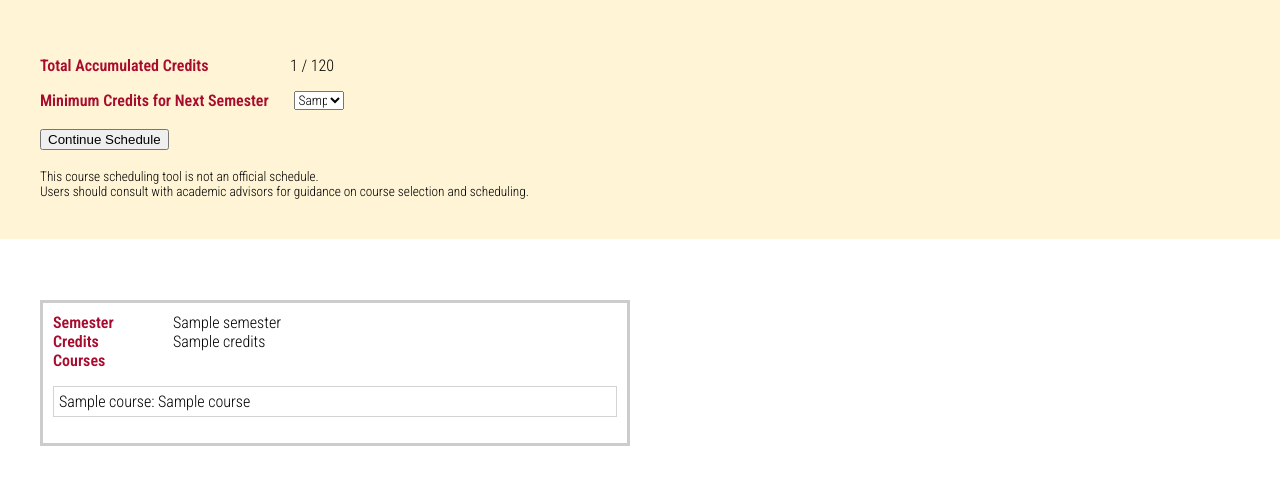
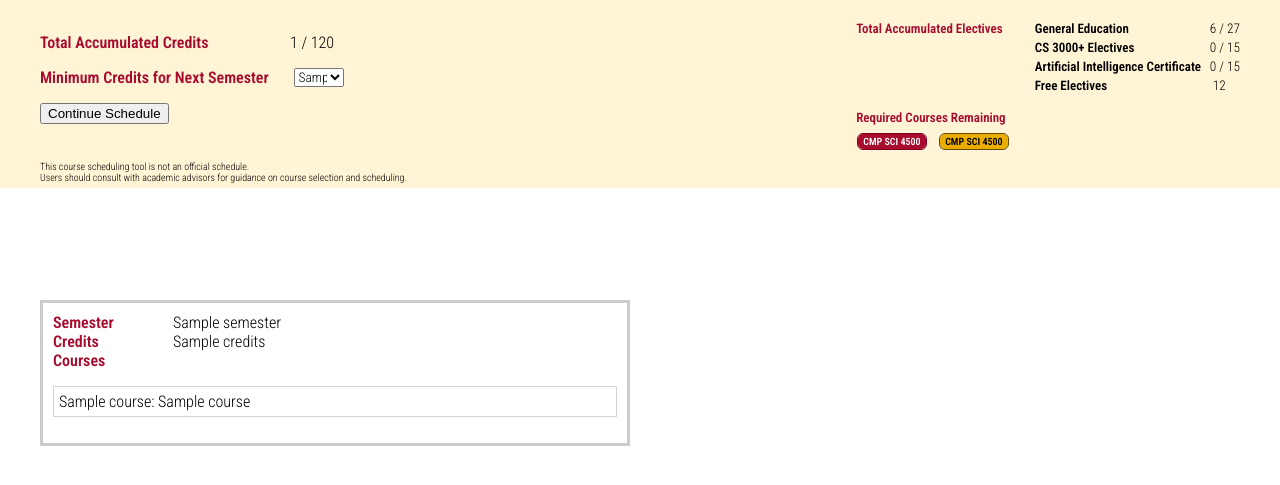
Before and after one commit to patrick-jennewein/UMSL_Course_Scheduler, a Flask app: template app/templates/index.html in a window 1280 px wide. Shown: the top 485 px of the page. After the commit the page ends 446 px from the top, so only its background shows below. Run offline with Flask 3, Linux system fonts and the light colour scheme; the template is opened without the code that fills it: most values are stand-ins (such as "Sample title", 1, 10 or a date in 2020).

Commit message:
Modified header styling to accomodate the counters for electives. Counters and course list have not been updated with real values yet. Also updated formatting of code.

```diff
--- a/app/static/styles/mainpage.css
+++ b/app/static/styles/mainpage.css
@@ -1,31 +1,32 @@
-body{
+body {
   margin: 0;
 }
 
-@media screen and (min-width: 0px){
+@media screen and (min-width: 0px) {
   body {
     height: 100vh;
   }
 
   /* cover page styles*/
-    .cover-page-background{
+  .cover-page-background {
     display: flex;
     justify-content: center;
     align-items: center;
     height: 100vh;
-        background: linear-gradient(rgba(0, 0, 0, 0.5), rgba(0, 0, 0, 0.5)), url('https://www.umsl.edu/new-home/files/images/tour-2023.jpg');
+    background: linear-gradient(rgba(0, 0, 0, 0.5), rgba(0, 0, 0, 0.5)),
+      url("https://www.umsl.edu/new-home/files/images/tour-2023.jpg");
     background-repeat: no-repeat;
     background-size: cover;
     background-position: center;
     box-shadow: inset 0 0 10em 6em #000;
   }
-    .form-container{
+  .form-container {
     background-color: rgba(255, 255, 255, 0.9);
     border-radius: 20px;
     padding: 30px;
     font-family: "Roboto Condensed", sans-serif;
   }
-    .form-container img{
+  .form-container img {
     width: 300px;
     display: block;
     margin: auto;
@@ -45,23 +46,109 @@ body{
     font-weight: 300;
   }
 
+
+
+
+  /*
+
+
+WORKING ON LAYOUT HERE - HEADER
+
+
+*/
   /* semester-by-semester styles */
-    .scheduler .next-semester{
-        padding: 40px;
+  .scheduler {
+    display: flex;
+    justify-content: flex-start;
+    flex-direction: column;
+  }
+
+  .header-container {
+    display: flex;
+    flex-direction: column;
+    position: fixed;
+    min-width: 100vw;
     top: 0;
-        position: fixed;
-        width: 100vw;
-        max-height: 300px;
+    background-color: #fff4d5;
+    font-size: medium;
   }
-    .next-semester{
-        background-color: #fff4d5;
+
+  .header-container .next-semester {
+    /*background-color: blue;*/
+    display: flex;
+    flex-direction: row;
+    justify-content: space-between;
+    align-items: center;
   }
-    .next-semester label{
+
+  .next-semester .advance-to-next {
+    /*background-color: yellow;*/
+    padding: 2px 40px;
+  }
+
+  .next-semester .counts {
+    /*background-color: orange;*/
+    padding: 2px 40px;
+  }
+
+  /* labels for Total credits and advancing to next semester*/
+  .advance-to-next label {
     display: inline-block;
     color: #a80b2d;
     width: 250px;
     font-weight: 600;
   }
+
+  /* Smaller labels for elective counters */
+  .counts label {
+    display: inline-block;
+    color: #a80b2d;
+    width: 175px;
+    font-weight: 550;
+    font-size: small;
+  }
+
+  sub-label {
+    display: inline-block;
+    color: #000000;
+    width: 175px;
+    font-weight: 550;
+    font-size: small;
+  }
+
+  .course-container {
+    /*background-color: violet;*/
+    padding: 5px 1px;
+  }
+
+  /*course icon styling*/
+  .course-container degree {
+    outline: 1px solid #800020;
+    background-color: #a80b2d;
+    border-radius: 5px;
+    margin: 3px 10px 1px 1px;
+    padding: 2px 5px;
+    color: #ffffff;
+    font-size: x-small;
+    font-weight: 600;
+  }
+
+  .course-container certificate {
+    outline: 1px solid #654a00;
+    background-color: #eaad00;
+    border-radius: 5px;
+    margin: 3px 10px 1px 1px;
+    padding: 2px 5px;
+    font-size: x-small;
+    font-weight: 600;
+  }
+
+  .header-container .disclaimer {
+    /*background-color: pink;*/
+    padding: 5px 1px 5px 40px;
+    font-size: x-small;
+  }
+
   .next-semester select {
     display: inline-block;
     width: 50px;
@@ -69,10 +156,20 @@ body{
     font-family: "Roboto Condensed", sans-serif;
     font-weight: 300;
   }
-    .scheduler .semester-schedules{
+
+  .scheduler .semester-schedules {
     padding: 20px;
     margin: 280px 20px 20px 20px;
   }
+  /*
+
+WORKING ON LAYOUT HERE - HEADER
+
+
+*/
+
+
+
 
   /* full-schedule styles */
   .full-schedule-scheduler .semester-schedules {
@@ -93,44 +190,44 @@ body{
   .grid-item:hover {
     background-color: #fff7df;
     border: 3px solid #a80b2d;
-        transition: 1.0s;
+    transition: 1s;
   }
 
-
   /* styles for BOTH semester-by-semester AND full-schedule */
-    .semester-schedules p{
+  .semester-schedules p {
     margin: 0;
   }
-    .scheduler, .full-schedule-scheduler {
+  .scheduler,
+  .full-schedule-scheduler {
     font-family: "Roboto Condensed", sans-serif;
     font-weight: 300;
   }
-    .semester-schedules label{
+  .semester-schedules label {
     display: inline-block;
     color: #a80b2d;
-        width: 120px;               /* changes how far away semester, credits are from edge*/
+    width: 120px; /* changes how far away semester, credits are from edge*/
     font-weight: 600;
   }
-    .semester-schedules ul{
+  .semester-schedules ul {
     margin-left: 0;
     padding-left: 0;
   }
-    .semester-schedules li{
+  .semester-schedules li {
     list-style: none;
     padding-left: 0;
     margin-top: 10px;
   }
-    .course-number{
+  .course-number {
     display: inline-block;
   }
-    .course-name{
+  .course-name {
     display: inline-block;
   }
-    .course-name-and-num{
+  .course-name-and-num {
     border: 1px solid lightgray;
     padding: 5px;
   }
-    .course-name-and-num:hover{
+  .course-name-and-num:hover {
     background-color: #a80b2d;
     color: white;
     border: 1px solid black;
@@ -138,7 +235,6 @@ body{
     font-weight: 600;
     margin-left: 50px;
   }
-
 }
 
 @media screen and (max-width: 768px) {
--- a/app/templates/index.html
+++ b/app/templates/index.html
@@ -1,21 +1,24 @@
 <html>
+
 <head>
-        <link rel= "stylesheet" type= "text/css" href= "{{ url_for('static',filename='styles/mainpage.css') }}">
+    <link rel="stylesheet" type="text/css" href="{{ url_for('static',filename='styles/mainpage.css') }}">
     <link rel="preconnect" href="https://fonts.googleapis.com">
     <link rel="preconnect" href="https://fonts.gstatic.com" crossorigin>
-        <link href="https://fonts.googleapis.com/css2?family=Roboto+Condensed:ital,wght@0,100..900;1,100..900&display=swap" rel="stylesheet">
-        <script src= "{{ url_for('static',filename='js/initial_page_utils.js') }}"></script>
-        <script src= "{{ url_for('static',filename='js/drag_drop_utils.js') }}"></script>
+    <link href="https://fonts.googleapis.com/css2?family=Roboto+Condensed:ital,wght@0,100..900;1,100..900&display=swap"
+        rel="stylesheet">
+    <script src="{{ url_for('static',filename='js/initial_page_utils.js') }}"></script>
+    <script src="{{ url_for('static',filename='js/drag_drop_utils.js') }}"></script>
 </head>
+
 <body>
     <form id="form" action="/schedule" method="post">
         <!-- First page: page to set up schedule and enter in parameters -->
         {% if initial_load %}
-                <div class = "cover-page-background">
+        <div class="cover-page-background">
 
             <!-- Menu -->
-                    <div class = "form-container">
-                        <img src = "https://www.umsl.edu/branding/logos/images/vertical-triton-red-blk.png">
+            <div class="form-container">
+                <img src="https://www.umsl.edu/branding/logos/images/vertical-triton-red-blk.png">
                 <br><br>
 
                 <!-- Select current semester-->
@@ -54,7 +57,8 @@
                 <label for="courses_taken">Select Completed Courses</label>
                 <select name="courses_taken" id="taken_courses" multiple onChange="handleTakenCourseSelect(this)">
                     {% for required_course in required_courses %}
-                            <option value="{{required_course.course}}" credits="{{required_course.credits}}">{{ required_course.course }}</option>
+                    <option value="{{required_course.course}}" credits="{{required_course.credits}}">{{
+                        required_course.course }}</option>
                     {% endfor %}
                 </select>
                 <br><br>
@@ -86,9 +90,11 @@
                 <input type="hidden" name="semester_number" value="{{ semester_number }}">
                 <input type="hidden" name="min_3000_course" value="{{ min_3000_course }}">
                 <input type="hidden" name="include_summer" value="{{ include_summer }}">
-                        <input type="hidden" id="json_required_courses" name="json_required_courses" value="{{ json_required_courses }}">
+                <input type="hidden" id="json_required_courses" name="json_required_courses"
+                    value="{{ json_required_courses }}">
                 <input type="hidden" name="num_3000_replaced_by_cert_core" value="{{ num_3000_replaced_by_cert_core }}">
-                        <input type="hidden" name="cert_elective_courses_still_needed" value="{{ cert_elective_courses_still_needed }}">
+                <input type="hidden" name="cert_elective_courses_still_needed"
+                    value="{{ cert_elective_courses_still_needed }}">
                 <input type="hidden" name="elective_courses" value="{{ elective_courses }}">
                 <input type="hidden" name="gen_ed_credits_still_needed" value="{{ gen_ed_credits_still_needed }}">
                 <input type="submit" name="single_semester" value="Start Schedule (by Semester)">
@@ -102,8 +108,10 @@
         <input type="hidden" id="courses_taken" name="courses_taken" value="{{ courses_taken }}">
         <input type="hidden" name="semesters" value="{{ semesters }}">
         <input type="hidden" name="total_credits" value="{{ total_credits }}">
-                <input type="hidden" id="required_courses_dict_list" name="required_courses_dict_list" value="{{ required_courses_dict_list }}">
-                <input type="hidden" id="required_courses_dict_list_unchanged" name="required_courses_dict_list_unchanged" value="{{ required_courses_dict_list_unchanged }}">
+        <input type="hidden" id="required_courses_dict_list" name="required_courses_dict_list"
+            value="{{ required_courses_dict_list }}">
+        <input type="hidden" id="required_courses_dict_list_unchanged" name="required_courses_dict_list_unchanged"
+            value="{{ required_courses_dict_list_unchanged }}">
         <input type="hidden" id="course_schedule" name="course_schedule" value="{{ course_schedule }}">
         <input type="hidden" name="semester_number" value="{{ semester_number }}">
         <input type="hidden" name="min_3000_course" value="{{ min_3000_course }}">
@@ -111,17 +119,30 @@
         <input type="hidden" name="certificate_choice" value="{{ certificates }}">
         <input type="hidden" name="num_3000_replaced_by_cert_core" value="{{ num_3000_replaced_by_cert_core }}">
         <input type="hidden" name="cert_elective_courses_still_needed" value="{{ cert_elective_courses_still_needed }}">
-                <input type="hidden" name="TOTAL_CREDITS_FOR_CERTIFICATE_ELECTIVES" value="{{ TOTAL_CREDITS_FOR_CERTIFICATE_ELECTIVES }}">
+        <input type="hidden" name="TOTAL_CREDITS_FOR_CERTIFICATE_ELECTIVES"
+            value="{{ TOTAL_CREDITS_FOR_CERTIFICATE_ELECTIVES }}">
         <input type="hidden" name="elective_courses" value="{{ elective_courses }}">
         <input type="hidden" name="gen_ed_credits_still_needed" value="{{ gen_ed_credits_still_needed }}">
 
+
+
+        <!--
+
+
+WORKING ON LAYOUT HERE - COUNTERS FOR HEADER
+
+
+
+-->
         <!-- If generating a schedule semester-by-semester-->
         {% if not full_schedule_generation %}
-                     <div class = "scheduler">
+        <div class="scheduler">
+            <div class="header-container">
                 <!-- Ask user for number of credits next semester-->
-                        <div class = "next-semester">
+                <div class="next-semester">
+                    <div class="advance-to-next">
                         <p><label>Total Accumulated Credits</label>{{ total_credits }} / 120</p>
-                            <label for="minimum_semester_credits">Minimum Credits for Next Semester</label>
+                        <p><label for="minimum_semester_credits">Minimum Credits for Next Semester</label>
                             <select name="minimum_semester_credits" id="minimum_credits">
                                 {% for credits in minimum_semester_credits %}
                                 {% if credits == saved_minimum_credits_selection %}
@@ -131,27 +152,61 @@
                                 {% endif %}
                                 {% endfor %}
                             </select>
-                            <br><br>
-                            <input type="submit" value="Continue Schedule">
-                            <br><br>
-                            <small>This course scheduling tool is not an official schedule.<br>
+                        </p>
+                        <p><input type="submit" value="Continue Schedule"></p>
+                    </div>
+                    <div class="counts">
+                        <p><label>Total Accumulated Electives</label>
+                            <sub-label>General Education</sub-label><small>6 / 27</small>
+                            <br>
+                            <label></label>
+                            <sub-label>CS 3000+ Electives</sub-label><small>0 / 15</small>
+                            <br>
+                            <label></label>
+                            <sub-label>Artificial Intelligence Certificate</sub-label><small>0 / 15</small>
+                            <br>
+                            <label></label>
+                            <sub-label>Free Electives</sub-label><small>   12</small>
+                            <br>
+                        </p>
+                        <label>Required Courses Remaining</label><br>
+                        <div class="course-container">
+                            <degree>CMP SCI 4500</degree>
+                            <certificate>CMP SCI 4500</certificate>
+                        </div>
+                    </div>
+                </div>
+                <div class="disclaimer">This course scheduling tool is not an official schedule.<br>
                     Users should consult with academic advisors for guidance
-                                on course selection and scheduling.</small>
+                    on course selection and scheduling.
                 </div>
+            </div>
+            <!--
+
+
+WORKING ON LAYOUT HERE - COUNTERS FOR HEADER
+
+
+
+-->
+
 
             <!-- Individual semester information, repeating until credits are reached -->
-                        <div class = "semester-schedules">
+            <div class="semester-schedules">
                 <div class="grid-container">
                     {% for semester in course_schedule_display %}
-                                <div class="grid-item" semesterNum="{{ semester.semester_number}}" ondrop="drop(event, this)" ondragover="allowDrop(event)">
+                    <div class="grid-item" semesterNum="{{ semester.semester_number}}" ondrop="drop(event, this)"
+                        ondragover="allowDrop(event)">
                         <p><label>Semester</label>{{ semester.semester }}</p>
-                                    <p id="semester-{{ semester.semester_number}}-credits"><label>Credits</label>{{ semester.credits }}</p>
+                        <p id="semester-{{ semester.semester_number}}-credits"><label>Credits</label>{{ semester.credits
+                            }}</p>
                         <p><label>Courses</label></p>
                         <ul id="semester-{{ semester.semester_number}}-ul">
                             {% for course in semester.schedule %}
-                                        <li title="{{ course.description }}" courseNum="{{ course.course }}" courseName="{{ course.name }}"
-                                            courseCredits="{{ course.credits }}" draggable="true" ondragstart="drag(event, this)">
-                                            <div class = "course-name-and-num">
+                            <li title="{{ course.description }}" courseNum="{{ course.course }}"
+                                courseName="{{ course.name }}" courseCredits="{{ course.credits }}" draggable="true"
+                                ondragstart="drag(event, this)">
+                                <div class="course-name-and-num">
                                     <p class="course-number">{{ course.course }}: </p>
                                     <p class="course-name">{{ course.name }}</p>
                                 </div>
@@ -166,19 +221,22 @@
 
         <!-- If generating a schedule all at once-->
         {% else %}
-                    <div class = "full-schedule-scheduler">
-                        <div class = "semester-schedules">
+        <div class="full-schedule-scheduler">
+            <div class="semester-schedules">
                 <div class="grid-container">
                     {% for semester in course_schedule_display %}
-                                <div class="grid-item" semesterNum="{{ semester.semester_number}}" ondrop="drop(event, this)" ondragover="allowDrop(event)">
+                    <div class="grid-item" semesterNum="{{ semester.semester_number}}" ondrop="drop(event, this)"
+                        ondragover="allowDrop(event)">
                         <p><label>Semester</label>{{ semester.semester }}</p>
-                                    <p id="semester-{{ semester.semester_number}}-credits"><label>Credits</label>{{ semester.credits }}</p>
+                        <p id="semester-{{ semester.semester_number}}-credits"><label>Credits</label>{{ semester.credits
+                            }}</p>
                         <p><label>Courses</label></p>
                         <ul id="semester-{{ semester.semester_number}}-ul">
                             {% for course in semester.schedule %}
-                                        <li title="{{ course.description }}" courseNum="{{ course.course }}" courseName="{{ course.name }}"
-                                            courseCredits="{{ course.credits }}" draggable="true" ondragstart="drag(event, this)">
-                                            <div class = "course-name-and-num">
+                            <li title="{{ course.description }}" courseNum="{{ course.course }}"
+                                courseName="{{ course.name }}" courseCredits="{{ course.credits }}" draggable="true"
+                                ondragstart="drag(event, this)">
+                                <div class="course-name-and-num">
                                     <p class="course-number">{{ course.course }}: </p>
                                     <p class="course-name">{{ course.name }}</p>
                                 </div>
@@ -196,4 +254,5 @@
         {% endif %}
     </form>
 </body>
+
 </html>
```
Lines whose indentation alone changed are shown as unchanged.
